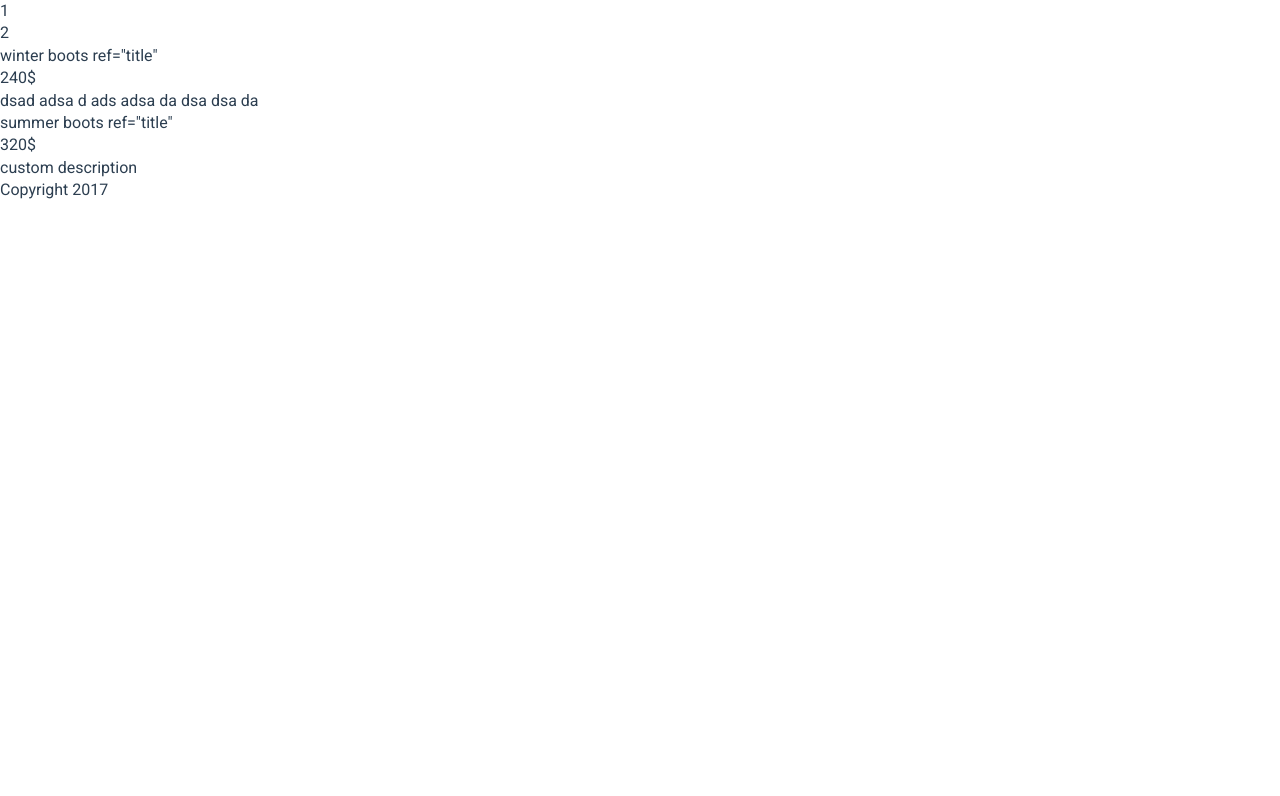
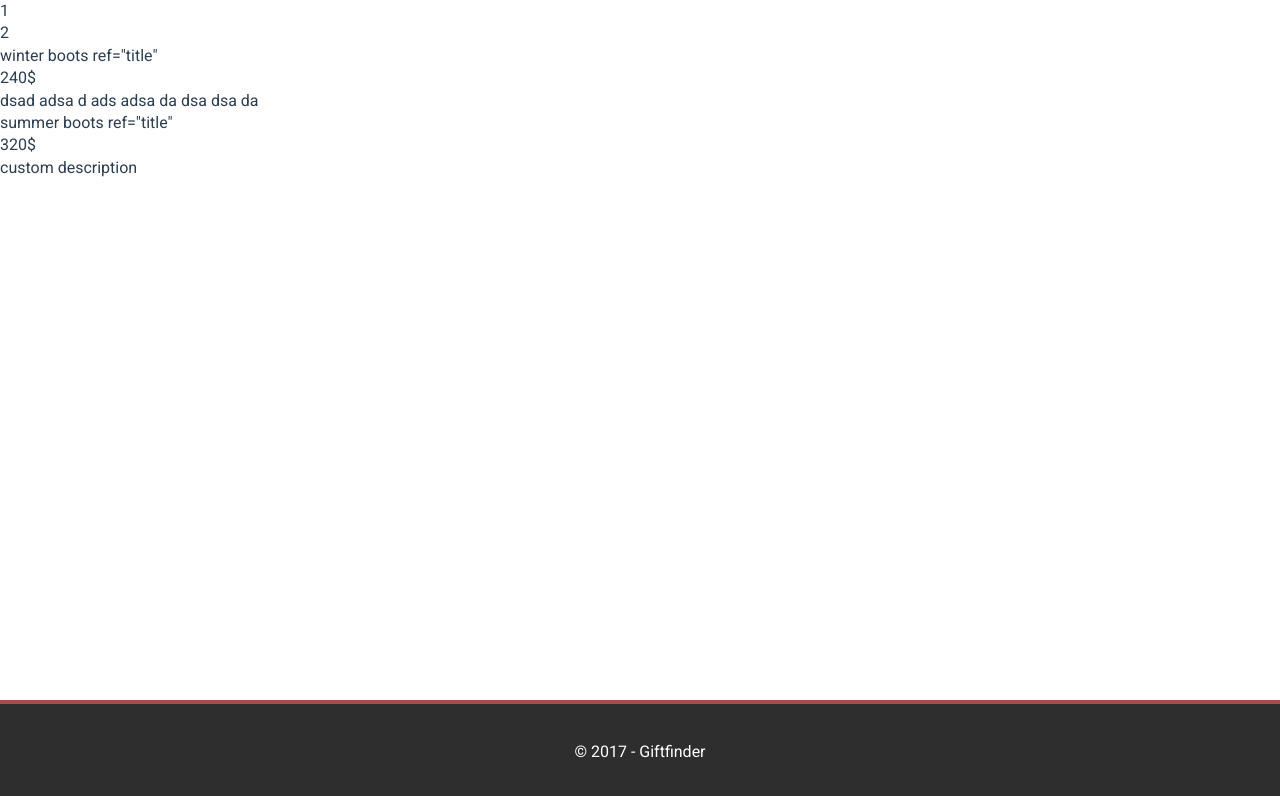
Before and after one commit to eedoh/giftfinder, a React (Create React App) app: page / in a window 1280 px wide. Shown: the top 796 px of the page. Built offline with nearby package versions, Linux system fonts and the light colour scheme; no server answers.

Commit message:
Added footer styles

```diff
--- a/src/App.css
+++ b/src/App.css
@@ -1 +1,19 @@
 /* FOOTER STYLES */
+.footer{
+  border-top: solid #A44B4B;
+  border-width: 4px;
+  background: #2E2E2E;
+  position:absolute;
+  bottom:0;
+  height:100%;
+  width:100%;
+  height:100px;
+  display: flex;
+  justify-content: center;
+  align-items: center;
+}
+
+.footer p {
+  color: #ffffff;
+  text-align: center;
+}
--- a/src/App.js
+++ b/src/App.js
@@ -14,7 +14,7 @@ class App extends Component {
         <SearchResults />
 
         <footer id="footer" className="footer">
-          <p>Copyright 2017</p>
+          <p>&copy; 2017 - Giftfinder</p>
         </footer>
       </div>
     );
```
